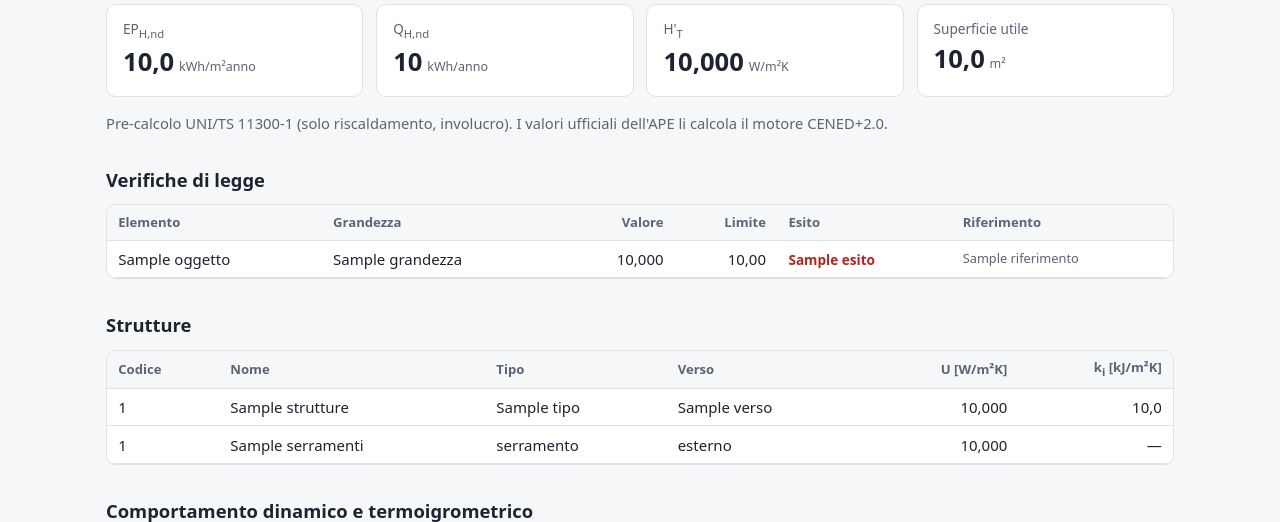
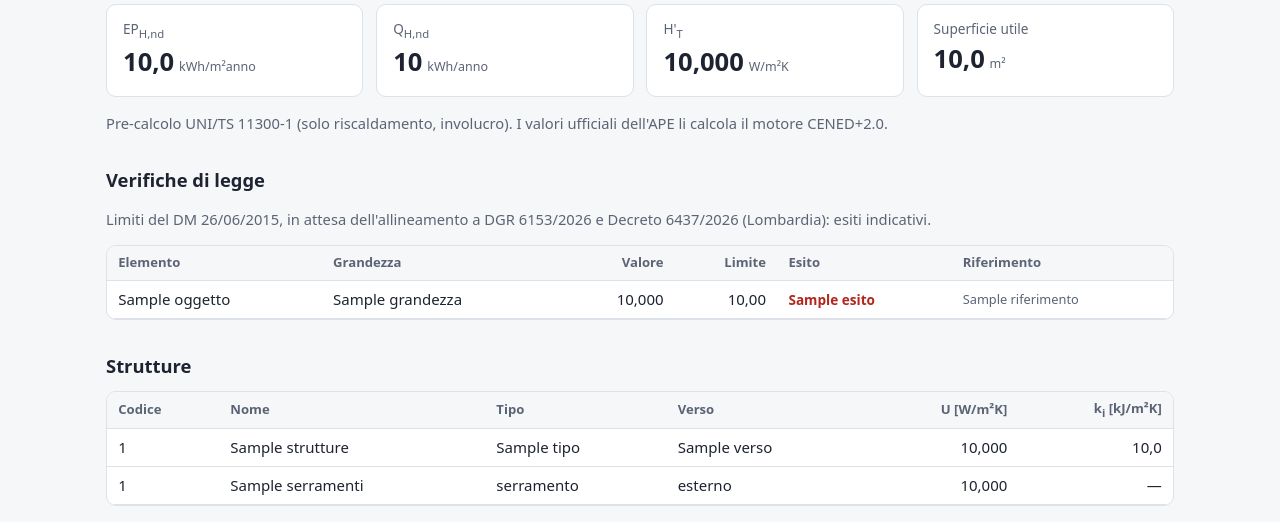
Before and after one commit to fabiocorna/Marcaletti, a FastAPI app: template web/templates/progetto.html in a window 1280 px wide. Shown: the part 175-697 px from the top of the page. Run offline with FastAPI, Linux system fonts and the light colour scheme; the template is opened without the code that fills it: most values are stand-ins (such as "Sample title", 1, 10 or a date in 2020).

Commit message:
Web: nota sui limiti di legge in attesa della normativa 2026
Co-Authored-By: Claude Opus 5.5 <noreply@anthropic.com>
Claude-Session: https://claude.ai/code/session_01U62r77PNujEetn1Xi7H9f5

```diff
--- a/web/templates/progetto.html
+++ b/web/templates/progetto.html
@@ -23,6 +23,7 @@
 <p class="nota">Pre-calcolo UNI/TS 11300-1 (solo riscaldamento, involucro). I valori ufficiali dell'APE li calcola il motore CENED+2.0.</p>
 
 <h2>Verifiche di legge</h2>
+<p class="nota">Limiti del DM 26/06/2015, in attesa dell'allineamento a DGR 6153/2026 e Decreto 6437/2026 (Lombardia): esiti indicativi.</p>
 <div class="scorri"><table class="tabella">
   <thead><tr><th>Elemento</th><th>Grandezza</th><th class="num">Valore</th><th class="num">Limite</th><th>Esito</th><th>Riferimento</th></tr></thead>
   <tbody>
```
